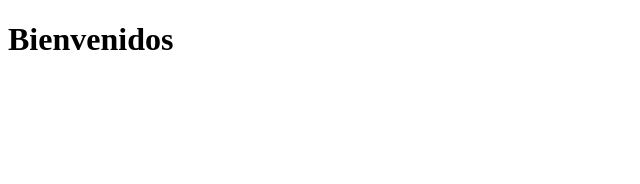
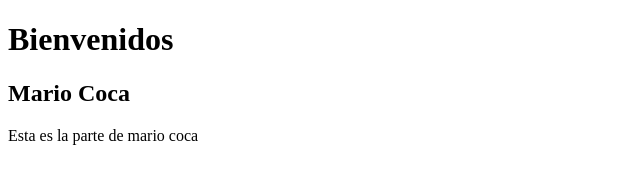
Before and after one commit to Angel3021/Compartido_AFU_DQ_MCA, a plain HTML site: page index.html in a window 1280 px wide. Shown: the whole page, without its empty margins (0-640 px from the left). Drawn offline with Linux system fonts and the light colour scheme.

Commit message:
Añadido contenido de MarioCoca

```diff
--- a/index.html
+++ b/index.html
@@ -6,5 +6,7 @@
 </head>
 <body>
   <h1>Bienvenidos</h1>
+  <h2>Mario Coca</h2>
+  <p>Esta es la parte de mario coca</p>
 </body>
 </html>
```
